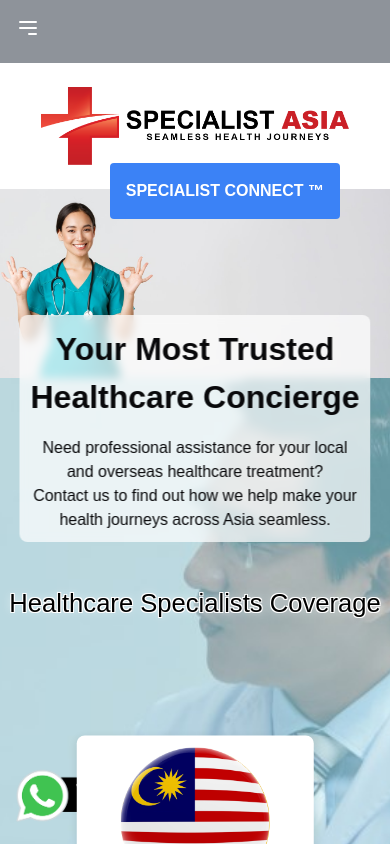
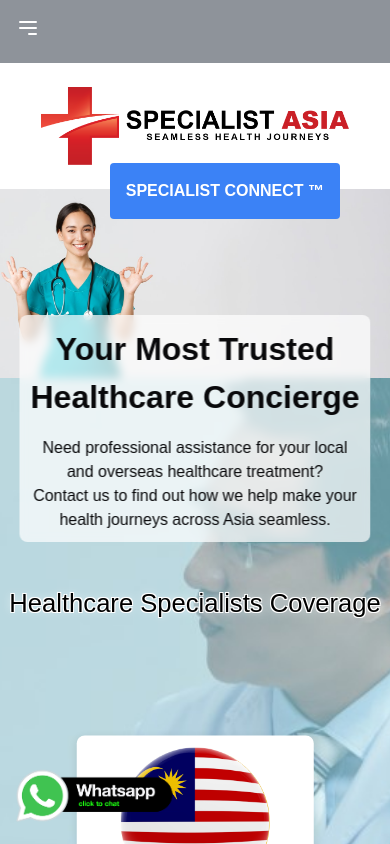
Before and after one commit to ywlee8888/funderasia_nextjs, a Next.js app: page / in a window 390 px wide. Shown: the top 844 px of the page. Built offline with nearby package versions, Linux system fonts and the light colour scheme.

Commit message:
Update WA Z-Index

```diff
--- a/components/chat/whatsapp.tsx
+++ b/components/chat/whatsapp.tsx
@@ -1,4 +1,4 @@
-import React from 'react';
+import React from "react";
 
 const WhatsApp: React.FC = () => {
   const whatsappLink = "https://wa.me/6584118213";
@@ -8,12 +8,12 @@ const WhatsApp: React.FC = () => {
       href={whatsappLink}
       target="_blank"
       rel="noopener noreferrer"
-      className="fixed bottom-4 left-4 z-1000 animate-bounce"
+      className="fixed bottom-4 left-4 z-[10000] animate-bounce"
     >
       <img
         src="/img/whatsapp-chat.png"
         alt="Chat on WhatsApp"
-        className="w-40 h-auto sm:w-44 md:w-48 lg:w-64 hover:scale-110 transition-transform duration-300 z-1000"
+        className="w-40 h-auto sm:w-44 md:w-48 lg:w-64 hover:scale-110 transition-transform duration-300"
       />
     </a>
   );
```
